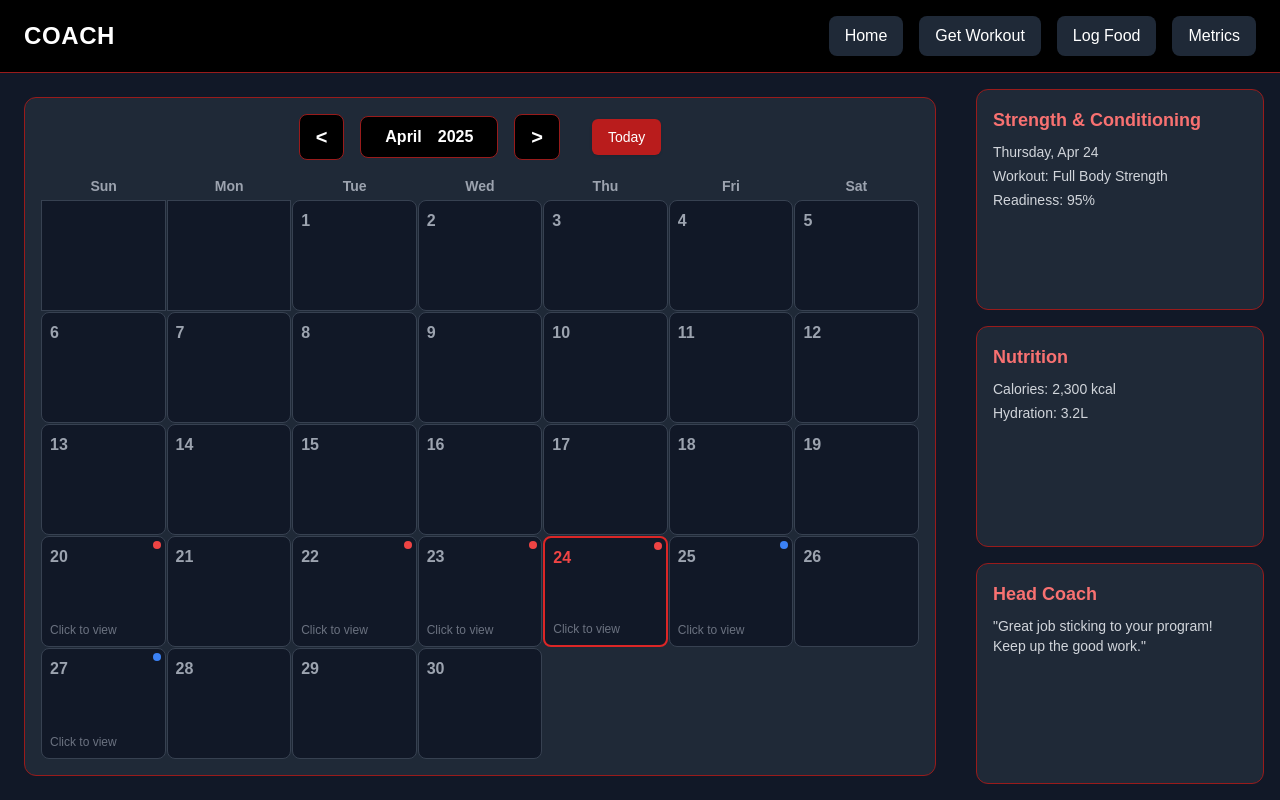
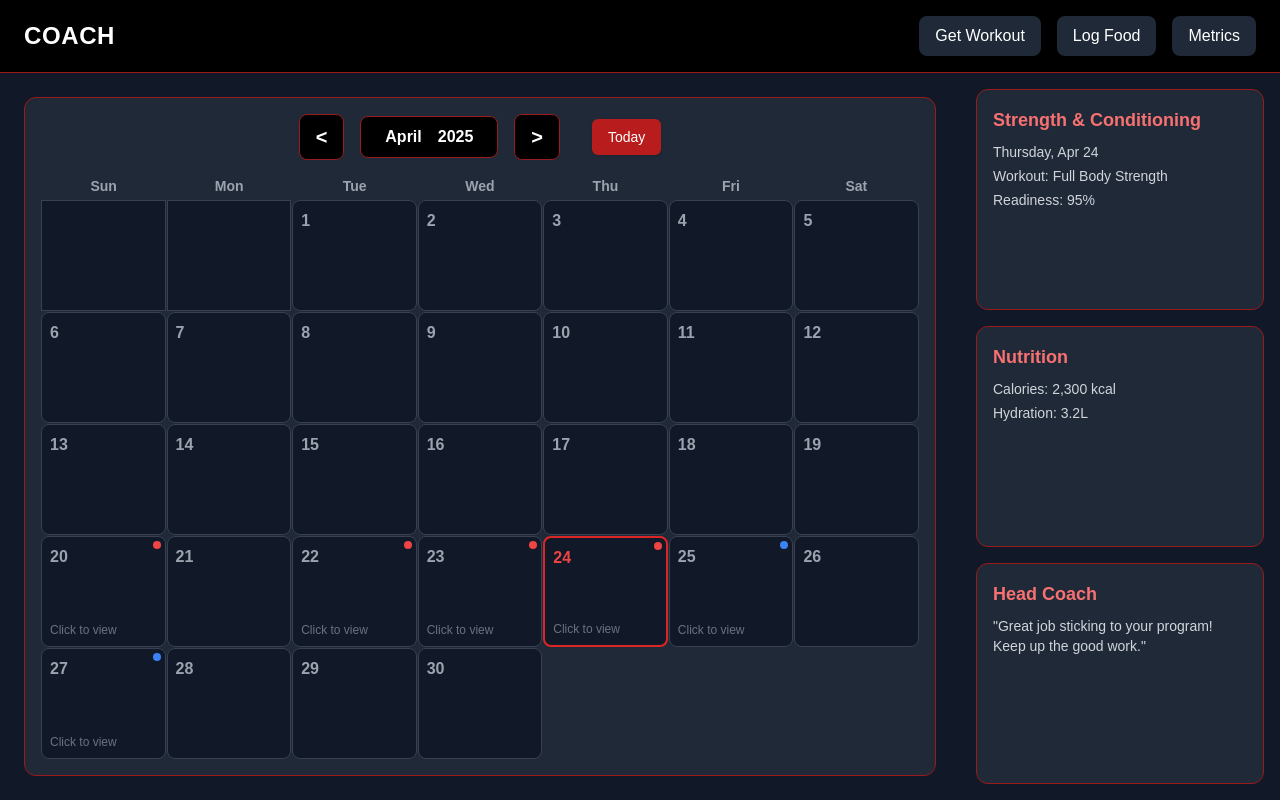
Before and after one commit to Alazca/official_coach, a plain HTML site: page frontend/pages/dashboard.html in a window 1280 px wide. Drawn offline with nearby package versions, Linux system fonts and the light colour scheme.

```diff
--- a/frontend/pages/dashboard.html
+++ b/frontend/pages/dashboard.html
@@ -20,7 +20,6 @@
         <header class="w-full flex justify-between items-center px-6 py-4 bg-black border-b border-red-800">
             <h1 class="text-2xl font-bold tracking-wide">COACH</h1>
             <div class="flex gap-4 items-center flex-wrap">
-                <button onclick="window.location.href='../../index.html'" class="bg-gray-800 px-4 py-2 rounded-lg border border-red-800 hover:bg-gray-700 transition">Home</button>
                 <button onclick="window.location.href='workout_of_the_day.html'" class="bg-gray-800 px-4 py-2 rounded-lg border border-red-800 hover:bg-gray-700 transition">Get Workout</button>
                 <button onclick="window.location.href='log_food.html'" class="bg-gray-800 px-4 py-2 rounded-lg border border-red-800 hover:bg-gray-700 transition">Log Food</button>
                 <button onclick="window.location.href='visualize_data.html'" class="bg-gray-800 px-4 py-2 rounded-lg border border-red-800 hover:bg-gray-700 transition">Metrics</button>
```
Also changed, not shown: frontend/js/head_coach_hub.js (added), frontend/js/metrics_menu.js (added), frontend/js/nutrition_hub.js (added), frontend/js/strength_conditioning_hub.js (added), frontend/pages/head_coach_hub.html (added), frontend/pages/metrics_menu.html (added), frontend/pages/nutrition_hub.html (added), frontend/pages/strength_conditioning_hub.html (added).
